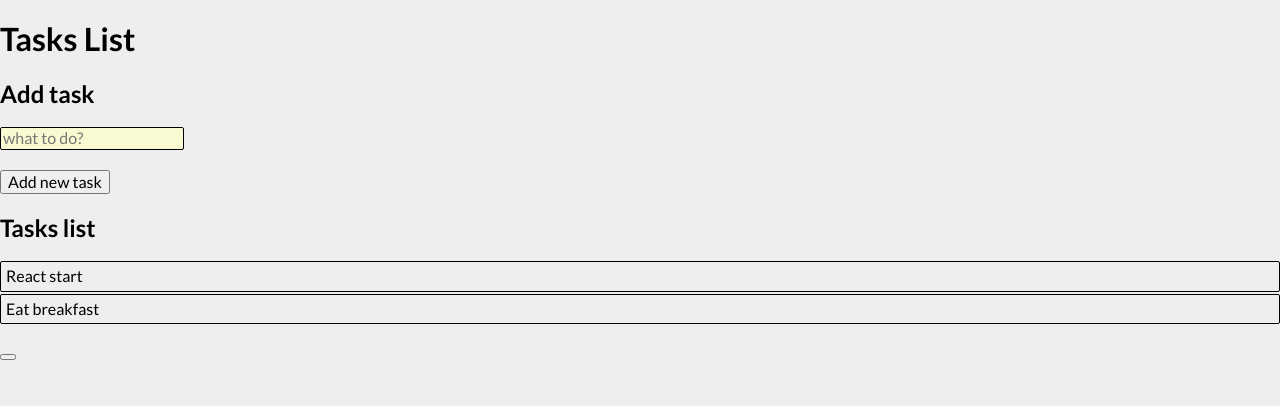
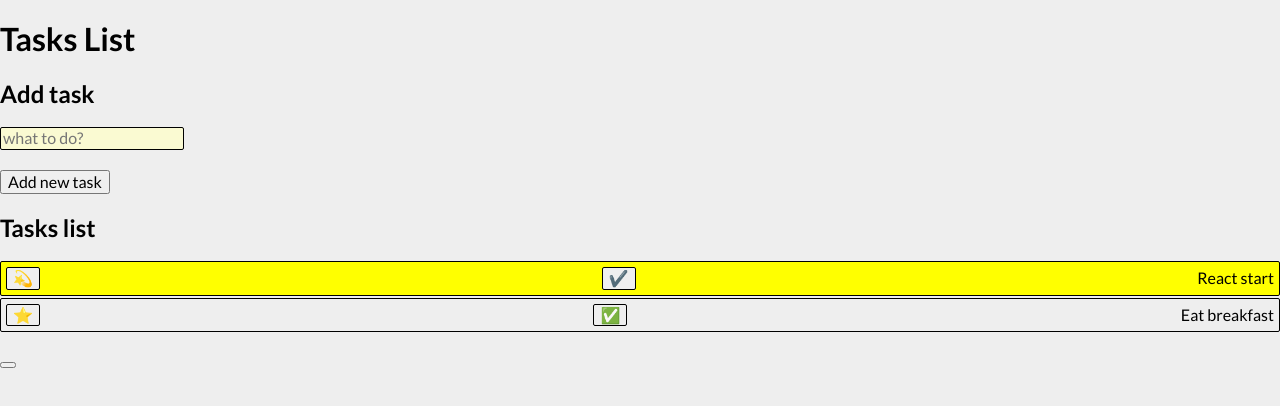
Before and after one commit to RobFyd/practice-in-react, a React (Create React App) app: page / in a window 1280 px wide. Shown: the top 406 px of the page. Built offline with nearby package versions, Linux system fonts and the light colour scheme.

Commit message:
important and done buttons to task items added

```diff
--- a/src/App.js
+++ b/src/App.js
@@ -6,11 +6,13 @@ const tasks = [
     id: 1,
     content: "React start",
     done: false,
+    important: true,
   },
   {
     id: 2,
     content: "Eat breakfast",
     done: true,
+    important: false,
   },
 ];
 
--- a/src/Tasks/index.js
+++ b/src/Tasks/index.js
@@ -9,7 +9,22 @@ const Tasks = (props) => (
         }${task.important ? " list__item--highLight" : ""}`}
         key={task.id}
       >
-        {task.content}
+        <button
+          className={`task__highLight
+          task.important ? " task__highLight--active" : ""`}>
+          {task.important ? "💫" : "⭐"}
+        </button>
+
+        <button
+          className={`task__done {
+          task.done ? " task__done--active" : ""`}>
+          {task.done ? "✅" : "✔️"}
+        </button>
+
+        <span className={`task__content {task.done ? "task__content--done" : ""}`}>{
+      task.content
+    }</span>
+
       </li>
     ))}
   </ul>
--- a/src/Tasks/style.css
+++ b/src/Tasks/style.css
@@ -23,3 +23,29 @@
 .list__item--highLight {
     background-color: yellow;
 }
+
+.task__highLight {
+    border-radius: 2px;
+    border: 1px solid black;
+}
+
+.task__highLight--active {
+    border-radius: 2px;
+    border: 1px solid yellow;
+    background-color: black;
+}
+
+.task__done {
+    border-radius: 2px;
+    border: 1px solid black;
+}
+
+.task__done--active {
+    background-color: #00d26a;
+    border-radius: 2px;
+    border: 1px solid black;
+}
+
+.task__content--done {
+    text-decoration: line-through;
+}
```
